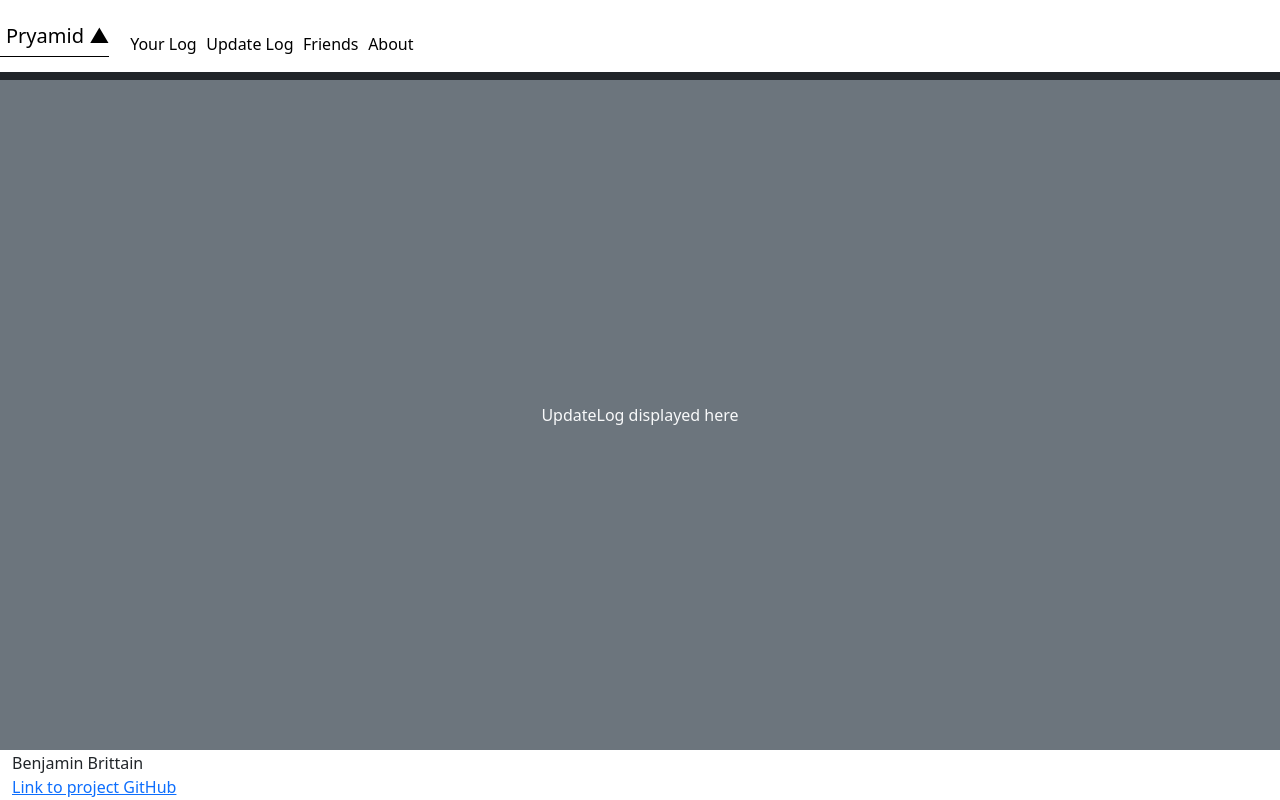
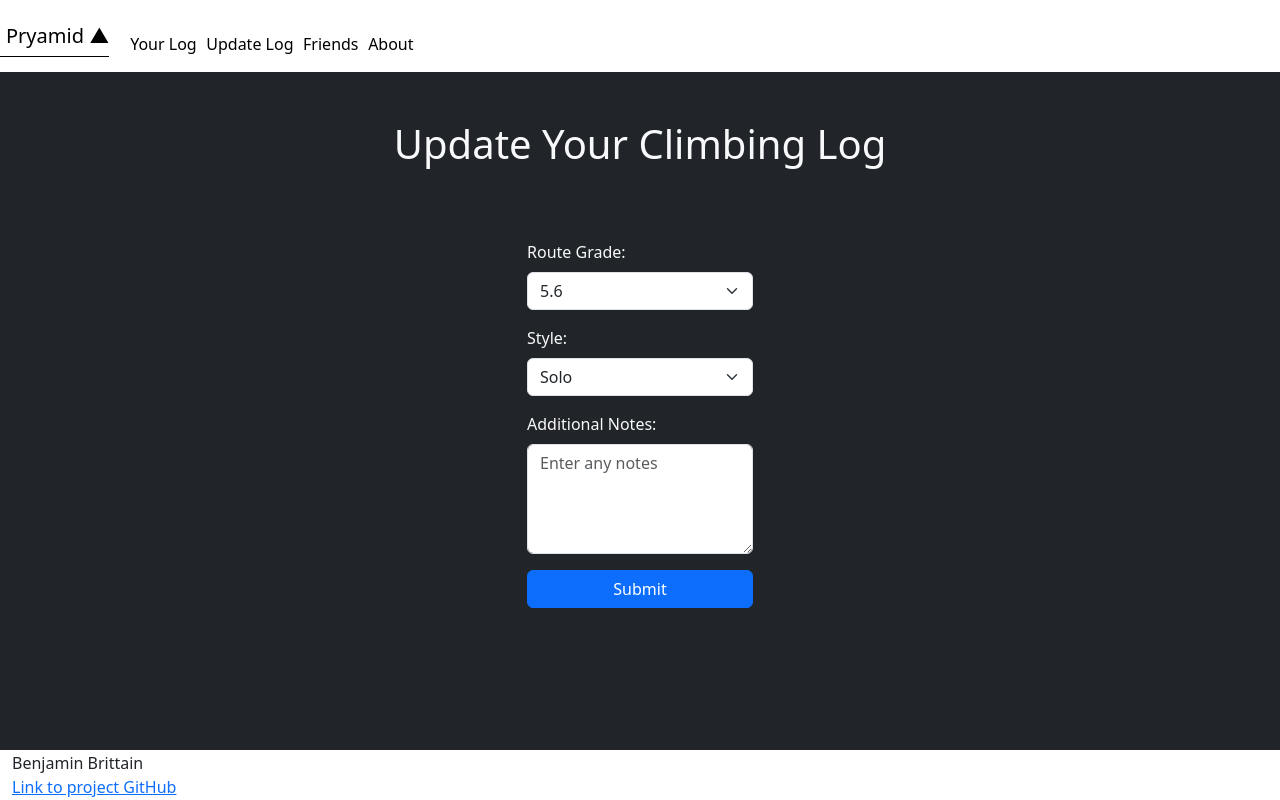
Before and after one commit to thelastbrittain/startup, a React (Vite) app: page /updateLog in a window 1280 px wide. Built offline with nearby package versions, Linux system fonts and the light colour scheme.

Commit message:
Copy html over to all components except postUpdateLog

```diff
--- a/src/app.jsx
+++ b/src/app.jsx
@@ -22,6 +22,7 @@ export default function App() {
                     <Route path="/about" element={<About/>}/>
                     <Route path="/updateLog" element={<UpdateLog/>}/>
                     <Route path='*' element={<NotFound />} />
+                    <Route path="/postUpdateLog"/>
                 </Routes>
                 <Footer/>
             </div>
@@ -38,7 +39,7 @@ function Header() {
     return (
         <header className="container-fluid">
 			<nav className = "navbar fixed-top navbar-light bg-white">
-				<NavLink className = "navbar-brand" to="login">Pryamid &#x25B2;</NavLink>
+				<NavLink className = "navbar-brand" to="/">Pryamid &#x25B2;</NavLink>
 			<menu className = "navbar-nav">
 				<li className = "nav-item">
 					<NavLink className = "nav-link active" to="log">Your Log</NavLink>
--- a/src/log/log.jsx
+++ b/src/log/log.jsx
@@ -1,9 +1,45 @@
 import React from 'react';
+import "./log.css"
 
 export function Log() {
   return (
-    <main className='container-fluid bg-secondary text-center'>
-      <div>Log displayed here</div>
+    <>
+      <main class="log-main">
+        <h1 class="log-header">Welcome to your log</h1>
+        <div class="pyramid"></div>
+            <div class="row">
+                <svg width="50" height="50">
+                    <circle cx="25" cy="25" r="20" fill="white" stroke="black"/>
+                    <text x="25" y="30" font-size="15" text-anchor="middle" fill="black">5.9</text>
+                </svg>
+            </div>
+            <div class="row">
+                <svg width="50" height="50">
+                    <circle cx="25" cy="25" r="20" fill="white" stroke="black"/>
+                    <text x="25" y="30" font-size="15" text-anchor="middle" fill="black">5.8</text>
+                </svg>
+                <svg width="50" height="50">
+                    <circle cx="25" cy="25" r="20" fill="white" stroke="black"/>
+                    <text x="25" y="30" font-size="15" text-anchor="middle" fill="black">5.8</text>
+                </svg>
+            </div>
+
+            <div class="row">
+                <svg width="50" height="50">
+                    <circle cx="25" cy="25" r="20" fill="white" stroke="black"/>
+                    <text x="25" y="30" font-size="15" text-anchor="middle" fill="black">5.7</text>
+                </svg>
+                <svg width="50" height="50">
+                    <circle cx="25" cy="25" r="20" fill="white" stroke="black"/>
+                    <text x="25" y="30" font-size="15" text-anchor="middle" fill="black">5.7</text>
+                </svg>
+                <svg width="50" height="50">
+                    <circle cx="25" cy="25" r="20" fill="white" stroke="black"/>
+                    <text x="25" y="30" font-size="15" text-anchor="middle" fill="black">5.7</text>
+                </svg>
+            </div>
+        <p>(This is websocket data that will be updated in real time)</p>
     </main>
+    </>
   );
 }
--- a/src/login/login.jsx
+++ b/src/login/login.jsx
@@ -2,8 +2,22 @@ import React from 'react';
 
 export function Login() {
   return (
-    <main className='container-fluid bg-secondary text-center'>
-      <div>Login displayed here</div>
-    </main>
+    <main className = "container-fluid text-center">
+		<div>
+		<h1>Lets Get Climbing</h1>
+		<form action="log.html" method="get">
+			<div className = "input-group mb-3">
+				<span className="input-group-text">@</span>
+				<input className="form-control" type="text" placeholder="email" required />
+			</div>
+			<div className="input-group mb-3">
+				<span className="input-group-text">🔒</span>
+				<input className="form-control" type="password" placeholder="password" required />
+			</div>
+			<button className="btn btn-primary" type="submit">Login</button>
+			<button className="btn btn-secondary" type="submit">Create</button>
+		</form>
+		</div>
+	</main>
   );
 }
--- a/src/updateLog/updateLog.jsx
+++ b/src/updateLog/updateLog.jsx
@@ -1,9 +1,64 @@
 import React from 'react';
+import "./updateLog.css"
 
 export function UpdateLog() {
   return (
-    <main className='container-fluid bg-secondary text-center'>
-      <div>UpdateLog displayed here</div>
+    <main class="updateLog-main">
+        <h1 class="updateLog-header">Update Your Climbing Log</h1>
+        {/* <!-- Change this to a post method later --> */}
+        <form action ="/postUpdateLog" method="get" class="updateLog-form">
+            <div class="mb-3">
+                <label for="routeGrade" class="form-label">Route Grade: </label>
+                <select id="routeGrade" name="varrouteGrade" class="form-select">
+                <optgroup label="Sub 10">
+                    <option>5.6</option>
+                    <option>5.7</option>
+                    <option>5.8</option>
+                    <option>5.9</option>
+                </optgroup>
+                <optgroup label="10a-10d">
+                    <option>5.10a</option>
+                    <option>5.10b</option>
+                    <option>5.10c</option>
+                    <option>5.10d</option>
+                </optgroup>
+                <optgroup label="11a-11d">
+                    <option>5.11a</option>
+                    <option>5.11b</option>
+                    <option>5.11c</option>
+                    <option>5.11d</option>
+                </optgroup>
+                <optgroup label="12a-12d">
+                    <option>5.12a</option>
+                    <option>5.12b</option>
+                    <option>5.12c</option>
+                    <option>5.12d</option>
+                </optgroup>
+                </select>
+            </div>
+
+            <div class="mb-3">
+                <label for="Style" class="form-label">Style:</label>
+                <select id="Style" name="varStyle" class="form-select">
+                    <option>Solo</option>
+                    <option>TR</option>
+                    <option>Follow</option>
+                    <optgroup label="Lead">
+                        <option>Onsight</option>
+                        <option>Flash</option>
+                        <option>Redpoint</option>
+                        <option>Pinkpoint</option>
+                        <option>Fell/Hung</option>
+                    </optgroup>
+                </select>
+            </div>
+
+            <div class="mb-3">
+                <label for="routeNotes" class="form-label">Additional Notes: </label>
+                <textarea id="routeNotes" name="varrouteNotes" class="form-control" rows="4" placeholder="Enter any notes"></textarea>
+            </div>
+            <button type="submit" class="btn btn-primary w-100">Submit</button>
+        </form>
     </main>
   );
 }
```
Also changed, not shown: src/postUpdateLog/postUpdateLog.jsx (added, +14 -0 lines), src/postUpdateLog/postUpdateLog.html (renamed from src/updateLog/postUpdateLog.html).
